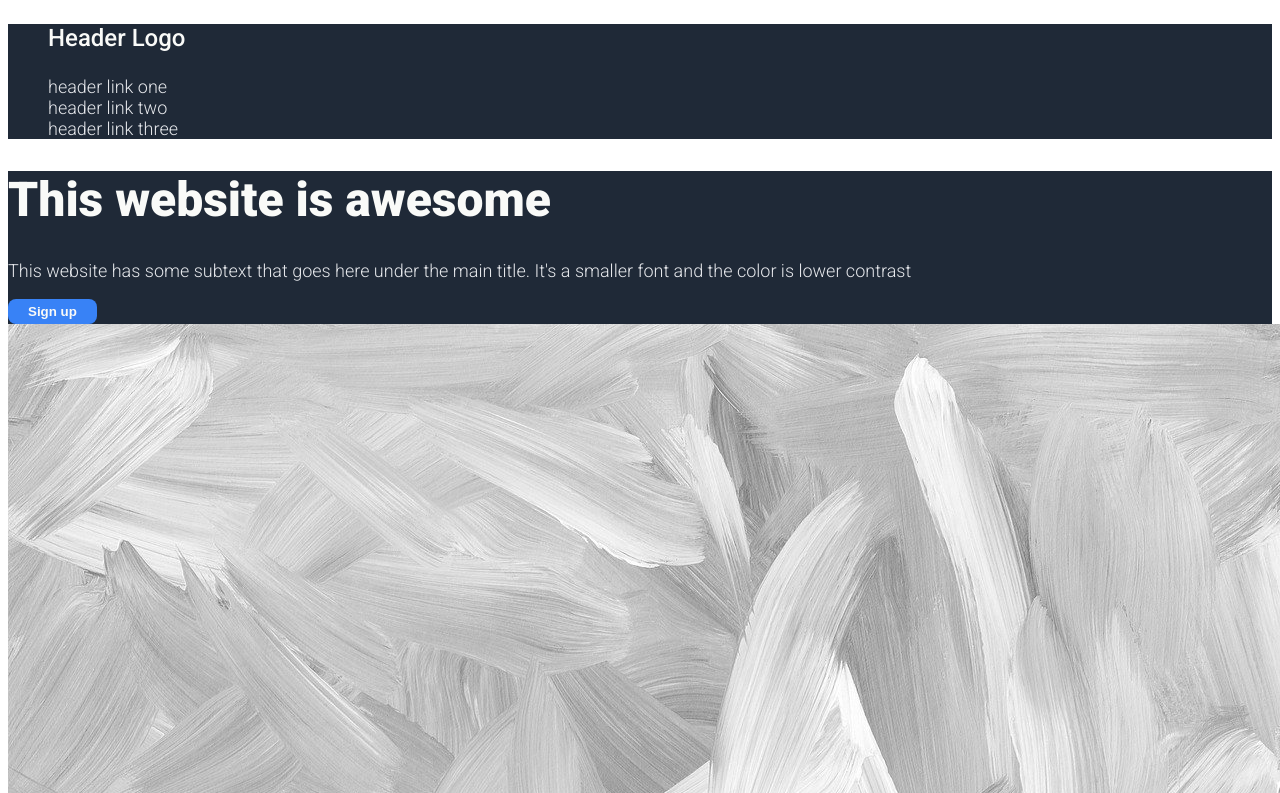
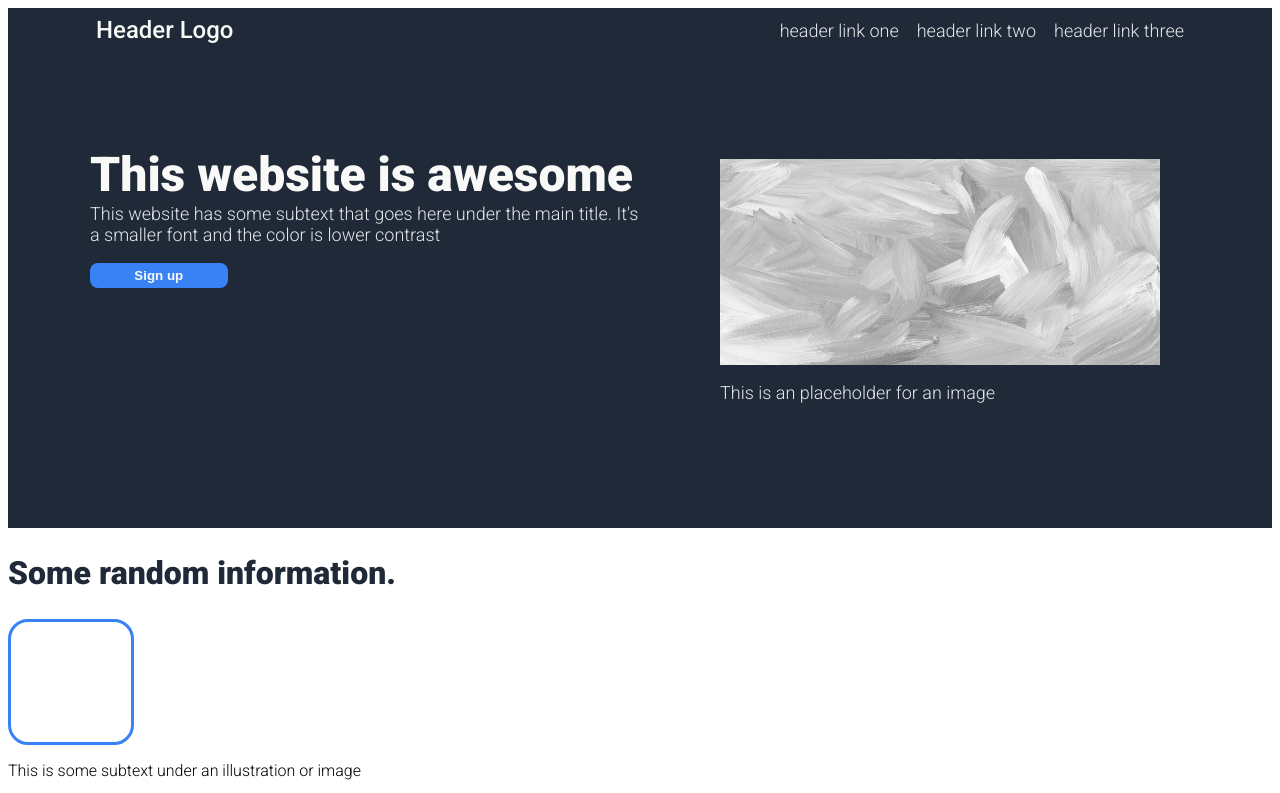
Before and after one commit to CeciliaRava1/landing-page, a plain HTML site: page index.html in a window 1280 px wide. Shown: the top 793 px of the page. Drawn offline with Linux system fonts and the light colour scheme.

Commit message:
style: Update 'styles.css', modify CSS of the classes 'header', 'section_one', 'box_one'.

```diff
--- a/index.html
+++ b/index.html
@@ -16,10 +16,11 @@
     <body>
          <!-- Header -->
         <div class="header">
-            <div class="left_items"></div>
+            <div class="left_items">
                 <ul>
                     <li>Header Logo</li>
                 </ul>
+            </div>
             <div class="right_items">
                 <ul>
                     <li>header link one</li>
@@ -31,12 +32,16 @@
 
         <!-- Section one -->
         <div class="section_one">
+            <div class="box_one">
                 <h1>This website is awesome</h1>
                 <p>This website has some subtext that goes here under the main title.
                     It's a smaller font and the color is lower contrast</p>
                 <button>Sign up</button>
+            </div>
+            <div class="box_one">
                 <img src="./images/image.jpg" alt="image">
                 <p>This is an placeholder for an image</p>
+            </div>
         </div>
 
          <!-- Section two -->
--- a/styles.css
+++ b/styles.css
@@ -6,6 +6,12 @@ body {
     background-color: #1F2937;
     font-size: 24px;
     color: #F9FAF8;
+
+    /* flexbox */
+    display: flex;
+    justify-content: space-between;
+    align-items: center;
+    padding: 8px;
 }
 
 .right_items {
@@ -14,25 +20,74 @@ body {
     font-weight: 300;
 }
 
+.right_items, .left_items {
+    /* flexbox */
+    display: flex;
+    gap: 18px;
+}
+
+.left_items {
+    margin-left: 80px;
+}
+
+.right_items {
+    margin-right: 80px;
+}
+
 ul {
-    list-style: none;
+    list-style-type: none;
+    display: flex;
+    margin: 0;
+    padding: 0;
+    gap: 18px;
 }
 
 .section_one {
     background-color: #1F2937;
+    padding: 2px;
+
+    /* flexbox */
+    display: flex;
 }
 
 .section_one h1 {
     /* This website is awesome*/
     font-size: 48px;
-    font-style: bold;
     color: #F9FAF8;
+    margin-bottom: 0;
 }
 
 .section_one p {
     font-size: 18px;
     color: #E5E7EB;
     font-weight: 300;
+    margin-top: 0;
+}
+
+.section_one img {
+    width: 80%;
+    height: 50%;
+    margin-top: 45px;
+    margin-bottom: 17px;
+}
+
+
+.box_one {
+    /* flexbox */
+    margin-top: 60px;
+    display: flex;
+    flex-direction: column;
+    flex: 1;
+    margin-left: 80px;
+}
+
+.box_one_one {
+    /* flexbox */
+    margin-top: 60px;
+    display: flex;
+    flex-direction: column;
+    flex: 1;
+    margin-right: 80px;
 }
 
 .section_two h2 {
@@ -79,6 +134,7 @@ button {
     padding: 5px 20px 5px 20px;
     border-radius: 8px;
     font-weight: 900;
+    width: 25%;
 }
 
 .button_two{
```
Lines whose indentation alone changed are shown as unchanged.
